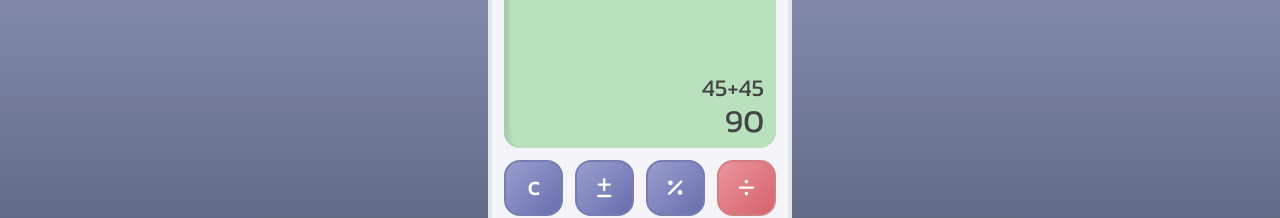
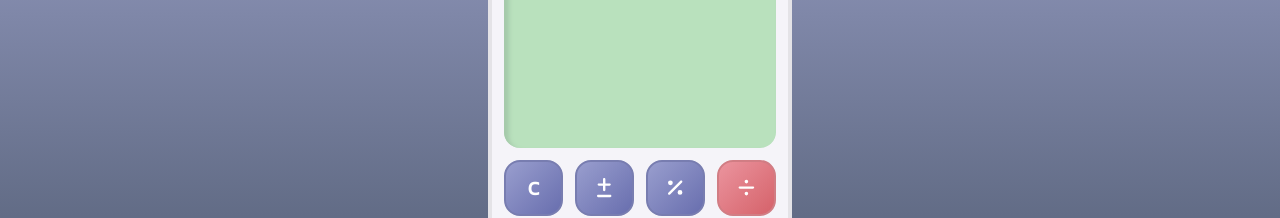
Before and after one commit to sophocles99/calculator, a React (Vite) app: page / in a window 1280 px wide. Shown: the part 184-402 px from the top of the page. Built offline with nearby package versions, Linux system fonts and the light colour scheme.

Commit message:
improve type names, alter State, work on reducer logic

```diff
--- a/src/App.tsx
+++ b/src/App.tsx
@@ -4,29 +4,30 @@ import Display from "./components/Display";
 import Buttons from "./components/Buttons";
 import styles from "./styles/App.module.css";
 
-type Icon = "+-" | "%" | "/" | "*" | "-" | "+" | "=";
+type IconType = "+-" | "%" | "/" | "*" | "-" | "+" | "=";
 
 type ButtonType = "number" | "operator" | "function";
 
-type ButtonDefIcon = {
-  value: Icon;
+type ButtonWithIconDefType = {
+  value: IconType;
   type: ButtonType;
   icon: true;
   double: boolean;
 };
 
-type ButtonDefNoIcon = {
+type ButtonWithoutIconDefType = {
   value: string;
   type: ButtonType;
   icon: false;
   double: boolean;
 };
 
-export type ButtonDef = ButtonDefIcon | ButtonDefNoIcon;
+export type ButtonDefType = ButtonWithIconDefType | ButtonWithoutIconDefType;
 
 export type State = {
-  previous: string;
-  current: string;
+  expression: string;
+  answer: string;
+  overwrite: boolean;
 };
 
 export type Action = {
@@ -37,43 +38,100 @@ export type Action = {
 const DIGITS_REGEX = /[1234567890\.]/;
 const OPERATORS_REGEX = /[\+\-\*\/%]/;
 
+function evaluate(localExpression: string) {
+  // Remove any trailing operator
+  if (OPERATORS_REGEX.test(localExpression.slice(-1))) {
+    localExpression = localExpression.slice(0, -1);
+  }
+  // Split into terms
+  const terms = localExpression.split(OPERATORS_REGEX);
+  // If at least two terms, evaluate
+  if (terms.length >= 2) {
+    return eval(localExpression).toString();
+  } else {
+  // Otherwise return empty string
+    return "";
+  }
+}
+
 function reducer(state: State, action: Action) {
   switch (action.type) {
     case "number": {
-      // if (action.value === "." && state.current.includes(".")) return;
+      if (action.value === ".") {
+        const terms = state.expression.split(OPERATORS_REGEX);
+        const currentTerm = terms[terms.length - 1];
+        if (currentTerm.includes(".")) {
+          return state;
+        }
+      }
+      const newExpression = state.expression + action.value;
       return {
         ...state,
-        current: state.current + action.value,
+        expression: newExpression,
+        answer: evaluate(newExpression),
       };
     }
     case "operator": {
-      let newCurrent = state.current;
-      if (OPERATORS_REGEX.test(newCurrent.slice(-1))) {
-        newCurrent = newCurrent.slice(0, -1);
+      if (action.value === "=") {
+        if (state.expression) {
+          return {
+            ...state,
+            expression: evaluate(state.expression),
+            answer: "",
+          };
+        }
+        return state;
       }
-      newCurrent += action.value;
+      if (OPERATORS_REGEX.test(state.expression.slice(-1))) {
+        state.expression = state.expression.slice(0, -1);
+      }
       return {
         ...state,
-        current: newCurrent,
+        expression: state.expression + action.value,
       };
     }
     case "function": {
-      return {
-        ...state,
-        current: "",
-      };
+      switch (action.value) {
+        case "C": {
+          return {
+            ...state,
+            expression: "",
+            answer: "",
+          };
+        }
+        case "back": {
+          const newExpression = state.expression.slice(0, -1);
+          return {
+            ...state,
+            expression: newExpression,
+            answer: evaluate(newExpression),
+          };
+        }
+      }
+      return state;
     }
   }
 }
 
 export default function App() {
   const [state, dispatch] = useReducer(reducer, {
-    previous: "45+45",
-    current: "90",
+    expression: "",
+    answer: "",
+    overwrite: false,
   });
 
   function handleKeyDown(e: KeyboardEvent) {
-    const button = document.getElementById(e.key.toUpperCase());
+    const key = e.key;
+    if (key === "Backspace") {
+      dispatch({ type: "function", value: "back" });
+      return;
+    }
+    let button;
+    if (key === "Enter" || key === " ") {
+      button = document.getElementById("=");
+    } else {
+      button = document.getElementById(key.toUpperCase());
+    }
     if (button) {
       button.click();
     }
--- a/src/components/Buttons.tsx
+++ b/src/components/Buttons.tsx
@@ -1,10 +1,10 @@
 import styles from "../styles/Buttons.module.css";
 import Button from "./Button";
-import { Action, ButtonDef } from "../App";
+import { Action, ButtonDefType } from "../App";
 import { Dispatch } from "react";
 
 export interface ButtonsProps {
-  buttonDefs: ButtonDef[];
+  buttonDefs: ButtonDefType[];
   dispatch: Dispatch<Action>
 }
 
--- a/src/components/Display.tsx
+++ b/src/components/Display.tsx
@@ -6,15 +6,13 @@ type DisplayProps = {
 };
 
 export default function Display({ state }: DisplayProps) {
-  let displayPrevious = state.previous.replaceAll("/", "\u00F7");
-  displayPrevious = displayPrevious.replaceAll("*", "\u00d7");
-  let displayCurrent = state.current.replaceAll("/", "\u00F7");
-  displayCurrent = displayCurrent.replaceAll("*", "\u00d7");
+  let displayExpression = state.expression.replaceAll("/", "\u00F7");
+  displayExpression = displayExpression.replaceAll("*", "\u00d7");
 
   return (
     <section className={styles.display}>
-      <p className={styles.previous}>{displayPrevious}</p>
-      <p className={styles.current}>{displayCurrent}</p>
+      <p className={styles.expression}>{displayExpression}</p>
+      <p className={styles.answer}>{state.answer}</p>
     </section>
   );
 }
--- a/src/styles/Display.module.css
+++ b/src/styles/Display.module.css
@@ -12,19 +12,19 @@
   box-shadow: inset 4px 4px 4px 1px #a5c9aa;
 }
 
-.previous {
+.expression {
+  width: 100%;
+  font-size: 2rem;
+  height: 2.4rem;
+  overflow: hidden;
+  word-break: break-all;
+  text-align: right;
+  /* text-overflow: ellipsis; */
+}
+
+.answer {
   font-size: 1.5rem;
   width: 100%;
+  height: 1.8rem;
   text-align: right;
 }
-
-.current {
-  width: 100%;
-  font-size: 2rem;
-  line-height: 1;
-  height: 2.2rem;
-  overflow: hidden;
-  white-space: nowrap;
-  text-align: right;
-  text-overflow: ellipsis;
-}
```
Also changed, not shown: src/components/Button.tsx (+4 -4 lines).
